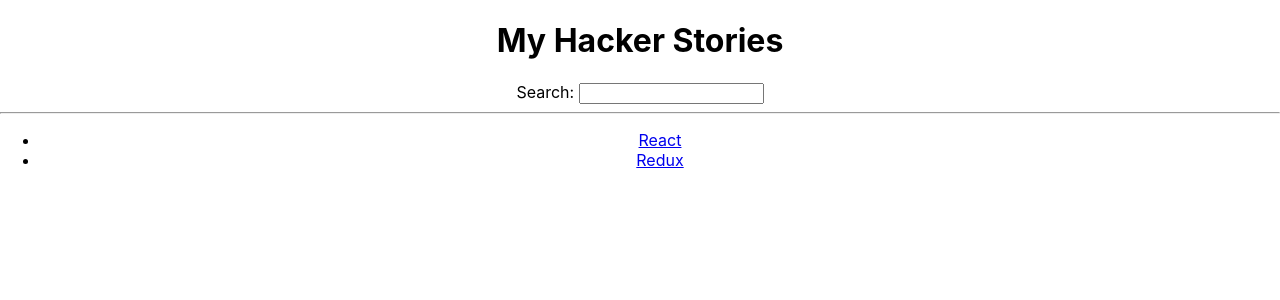
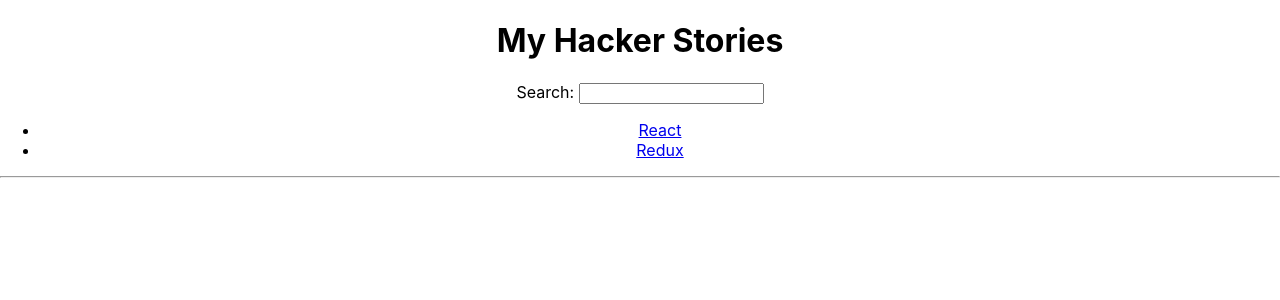
Before and after one commit to Alarlar/road-to-develop, a React (Create React App) app: page / in a window 1280 px wide. Shown: the top 300 px of the page. Built offline with nearby package versions, Linux system fonts and the light colour scheme.

Commit message:
instatation and reacrdom rendering

```diff
--- a/src/App.jsx
+++ b/src/App.jsx
@@ -1,7 +1,6 @@
 /* eslint-disable jsx-a11y/anchor-has-content */
 
 import './App.css';
-
 
 const list = [
   {
@@ -27,11 +26,28 @@
     <div className="App">
       <h1>My Hacker Stories</h1>
 
-      <label htmlFor='search'>Search: </label>
-      <input id='search' type='text' />
+      <Search /> {/* Инстонация - Instantiate - создать экземпляр из компонента */}
+
+      <List />
 
       <hr />
 
+      </div>
+  );
+}
+
+function Search() {
+  return (
+    <div>
+      <label htmlFor='search'>Search: </label>
+      <input id='search' type='text' />
+    </div>
+  );
+}
+
+function List() {
+  return (
+    <div>
       <ul>
           {list.map(function (item) {
             return (
@@ -43,7 +59,9 @@
             );
           })}
       </ul>
+
     </div>
+
   );
 }
 
```
